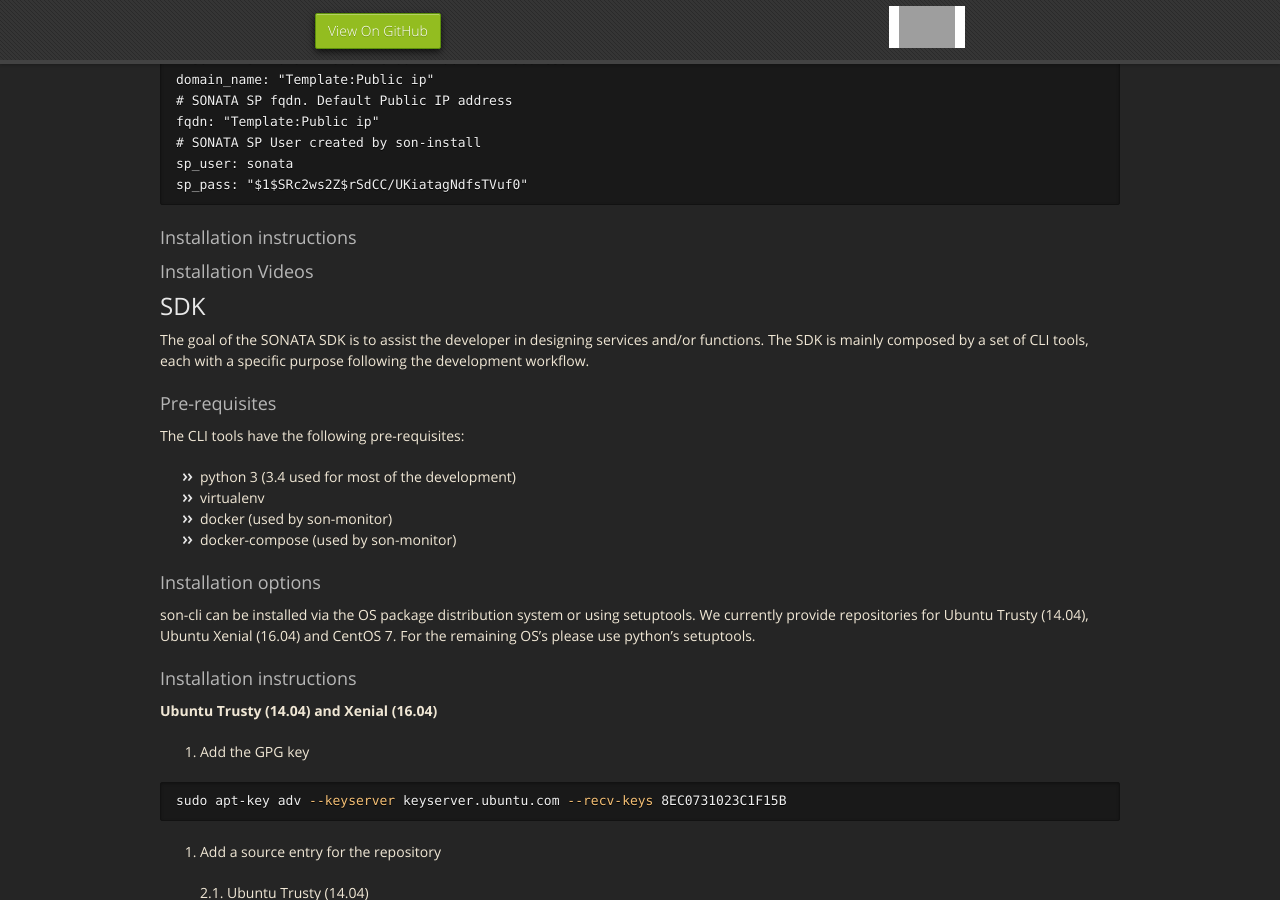
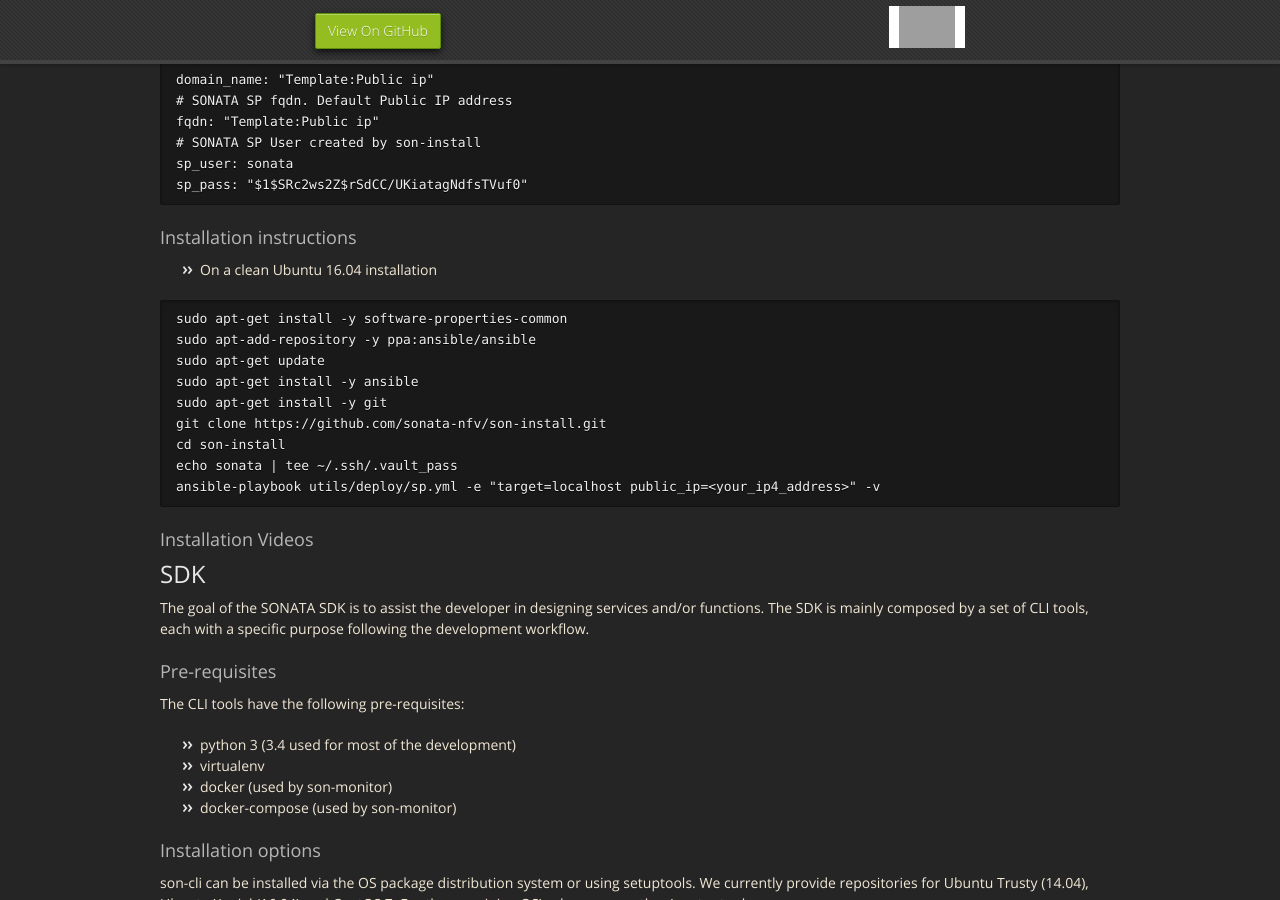
Before and after one commit to sonata-nfv/sonata-nfv.github.io, a Jekyll site: the page built from component_installation.md, in a window 1280 px wide and 900 px high, scrolled down 2115 px. Built offline with Jekyll 4.4.1, drawn with Linux system fonts in a browser that asks for light colours; nearby versions of some CDN libraries; grey boxes are pictures that could not be loaded.

Commit message:
add "Installation instructions" section

````diff
--- a/component_installation.md
+++ b/component_installation.md
@@ -103,6 +103,22 @@ sp_pass: "$1$SRc2ws2Z$rSdCC/UKiatagNdfsTVuf0"
 
 
 ### Installation instructions
+
+-   On a clean Ubuntu 16.04 installation
+
+```
+sudo apt-get install -y software-properties-common
+sudo apt-add-repository -y ppa:ansible/ansible
+sudo apt-get update
+sudo apt-get install -y ansible
+sudo apt-get install -y git
+git clone https://github.com/sonata-nfv/son-install.git
+cd son-install
+echo sonata | tee ~/.ssh/.vault_pass
+ansible-playbook utils/deploy/sp.yml -e "target=localhost public_ip=<your_ip4_address>" -v
+```
+
+
 
 ### Installation Videos
 
````
